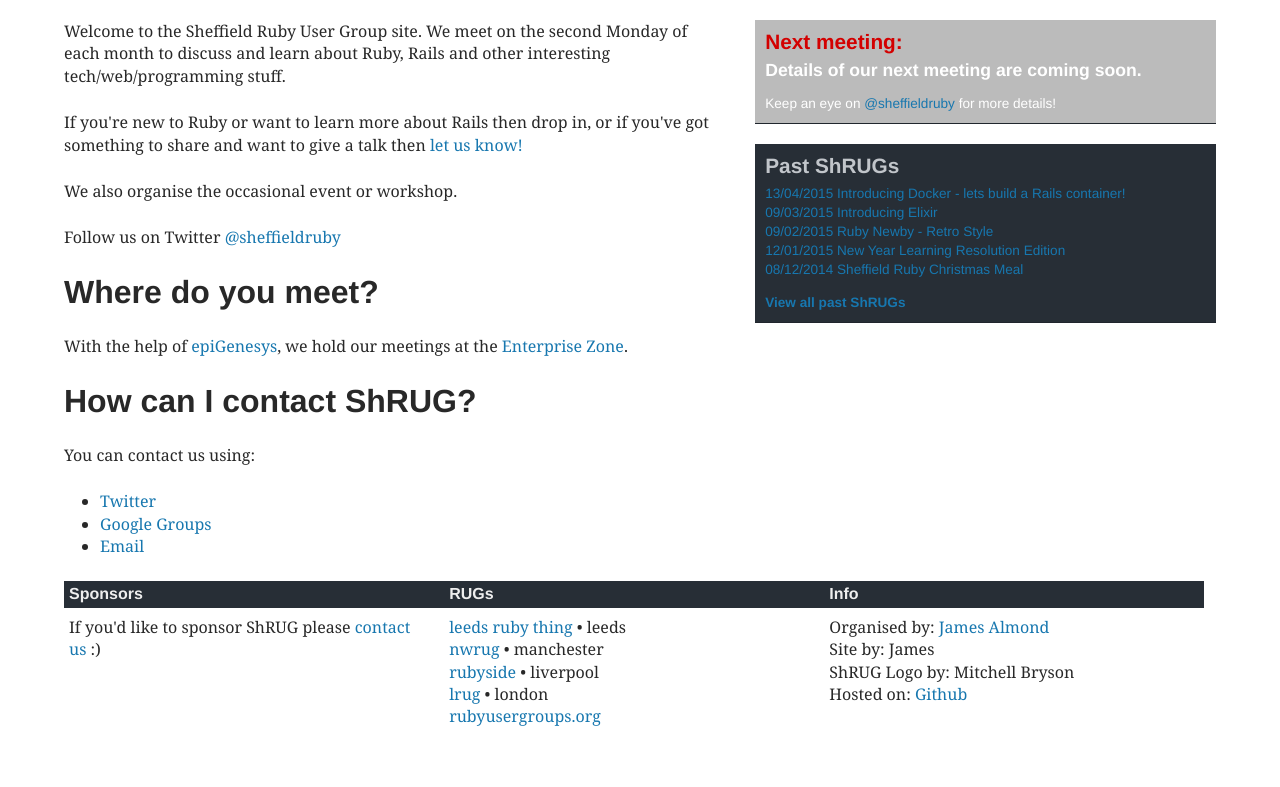
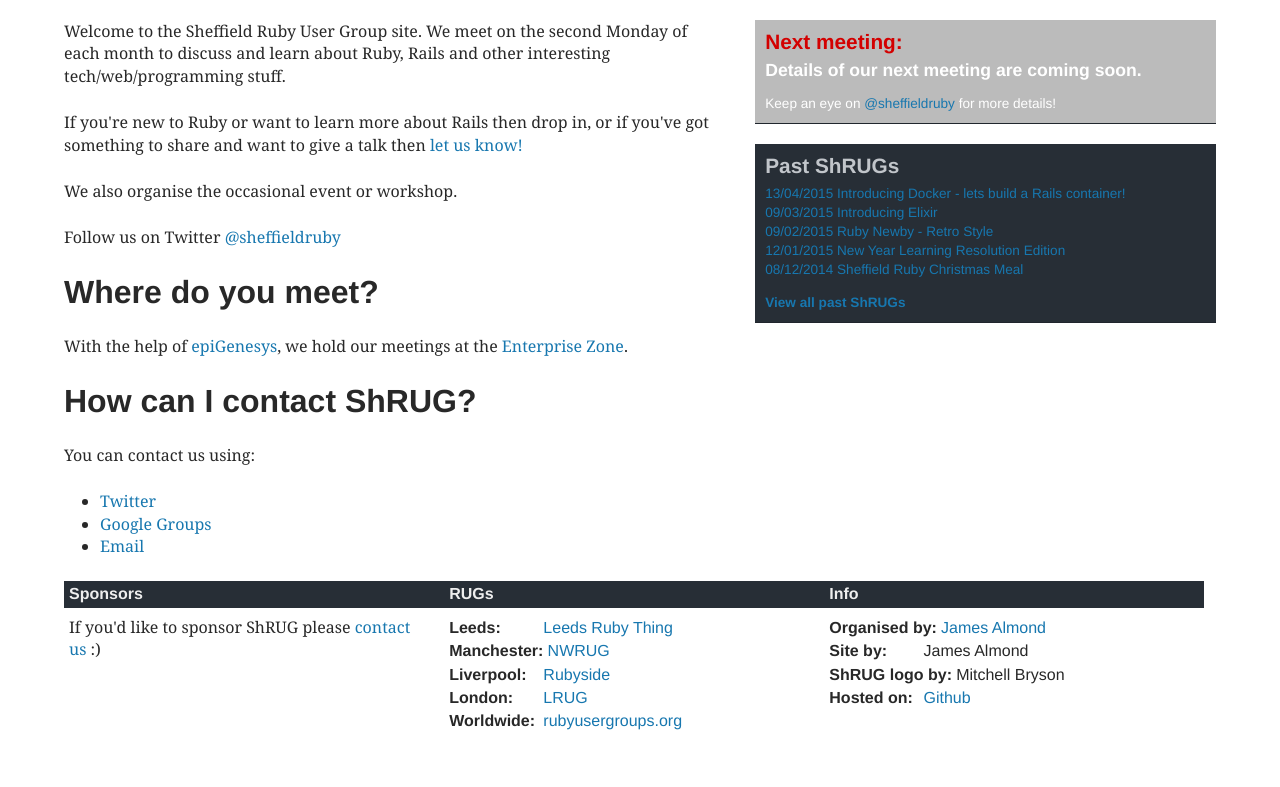
Before and after one commit to shruggers/shruggers.github.com, a Jekyll site: the page built from index.html, in a window 1280 px wide. Shown: the part 171-958 px from the top of the page. Built offline with Jekyll 4.4.1, drawn with Linux system fonts in a browser that asks for light colours; nearby versions of some CDN libraries; before the commit the page ends 929 px from its top, so only the background shows below that.

Commit message:
Initial commit of footer using DLs

```diff
--- a/_layouts/default.html
+++ b/_layouts/default.html
@@ -122,21 +122,35 @@
   </ul>
   <ul id="rugs">
     <li class="title">RUGs</li>
-    <li><a href="http://leedsrubything.org/">leeds ruby thing</a> • leeds</li>
-    <li><a href="http://nwrug.org/">nwrug</a> • manchester</li>
-    <li><a href="http://www.rubyside.co.uk/">rubyside</a> • liverpool</li>
-    <li><a href="http://lrug.org/">lrug</a> • london</li>
-
-    <li><a href="http://www.rubyusergroups.org/">rubyusergroups.org</a></li>
+    <li>
+      <dl class="inline">
+        <dt>Leeds:</dt>
+        <dd><a href="http://leedsrubything.org/">Leeds Ruby Thing</a></dd>
+        <dt>Manchester:</dt>
+        <dd><a href="http://nwrug.org/">NWRUG</a></dd>
+        <dt>Liverpool:</dt>
+        <dd><a href="http://www.rubyside.co.uk/">Rubyside</a></dd>
+        <dt>London:</dt>
+        <dd><a href="http://lrug.org/">LRUG</a></dd>
+        <dt>Worldwide:</dt>
+        <dd><a href="http://www.rubyusergroups.org/">rubyusergroups.org</a></dd>
+      </dl>
+    </li>
   </ul>
   <ul id="links" class="last">
     <li class="title">Info</li>
     <li>
-    Organised by: <a href="http://jamesalmond.com">James Almond</a>
+      <dl class="inline">
+        <dt>Organised by:</dt>
+        <dd><a href="http://jamesalmond.com/">James Almond</a></dd>
+        <dt>Site by:</dt>
+        <dd>James Almond</dd>
+        <dt>ShRUG logo by:</dt>
+        <dd>Mitchell Bryson</dd>
+        <dt>Hosted on:</dt>
+        <dd><a href="http://github.com/organisations/shruggers">Github</a></dd>
+      </dl>
     </li>
-    <li>Site by: James</li>
-    <li>ShRUG Logo by: Mitchell Bryson</li>
-    <li>Hosted on: <a href="http://github.com/organisations/shruggers">Github</a></li>
   </ul>
 
 </footer>
--- a/css/shrug.css
+++ b/css/shrug.css
@@ -1,3 +1,4 @@
+/* Past events sidebar */
 .past-events ol {
   margin-bottom: 0px;
 }
@@ -11,6 +12,7 @@
   font-weight: bold;
 }
 
+/* Current event sidebar */
 .event p:last-child {
   margin-bottom: 0px;
 }
@@ -19,6 +21,35 @@
   color: #fff !important;
 }
 
+/* Description lists */
+dl dt, dl dd {
+  font-family: "Helvetica Neue", Helvetica, Arial;
+}
+
+dl dt {
+  font-weight: bold;
+}
+
+dl.inline dd {
+  display: inline;
+  margin: 0;
+}
+
+dl.inline dd:after {
+  display: block;
+  content: '';
+}
+
+dl.inline dt {
+  display: inline-block;
+  min-width: 90px;
+}
+
+/* Meetings list */
 .meetings .meeting-date {
   margin-bottom: 0px;
 }
+
+.meeting-details dl {
+  font-size: 1.2em;
+}
```
